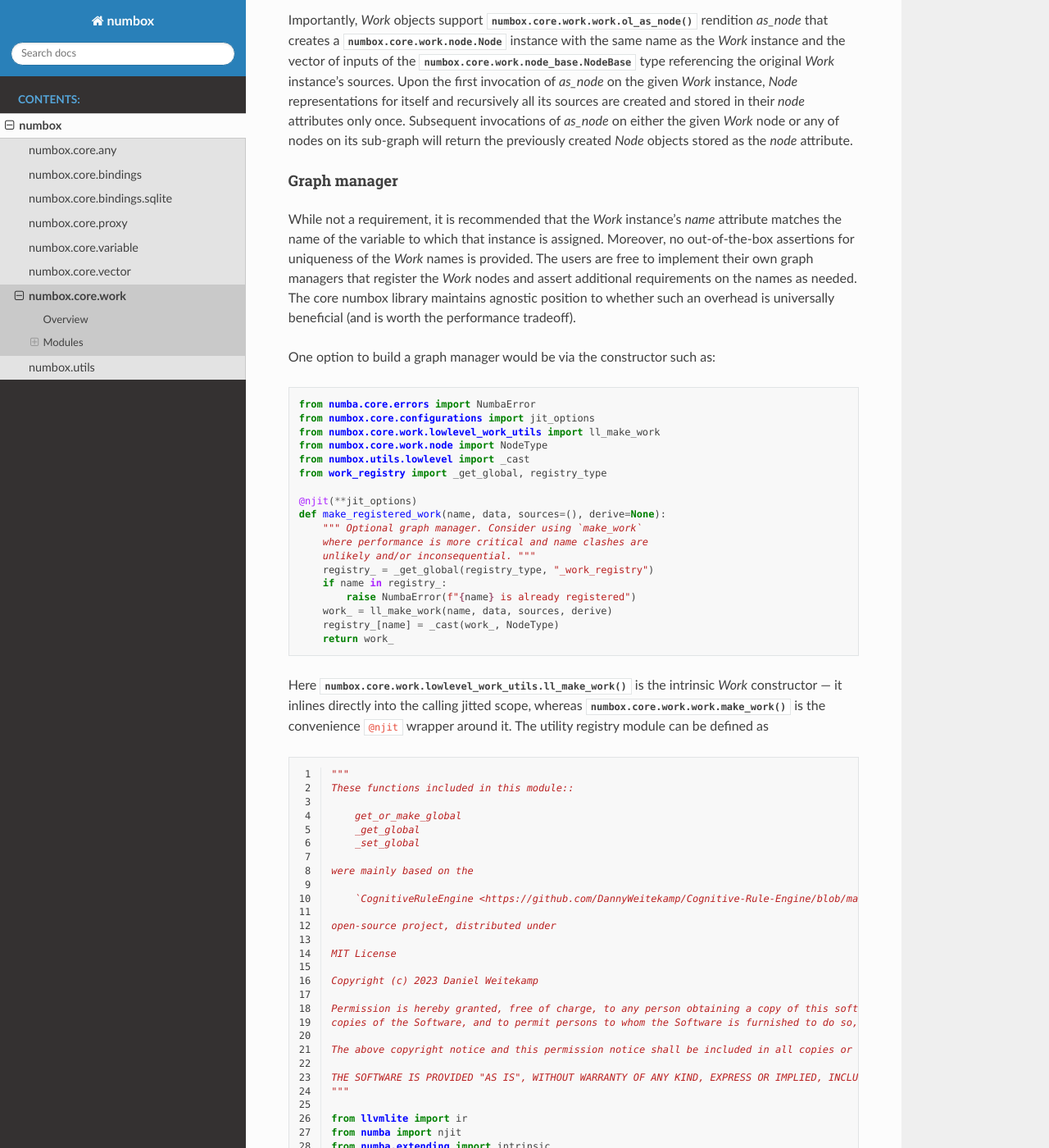
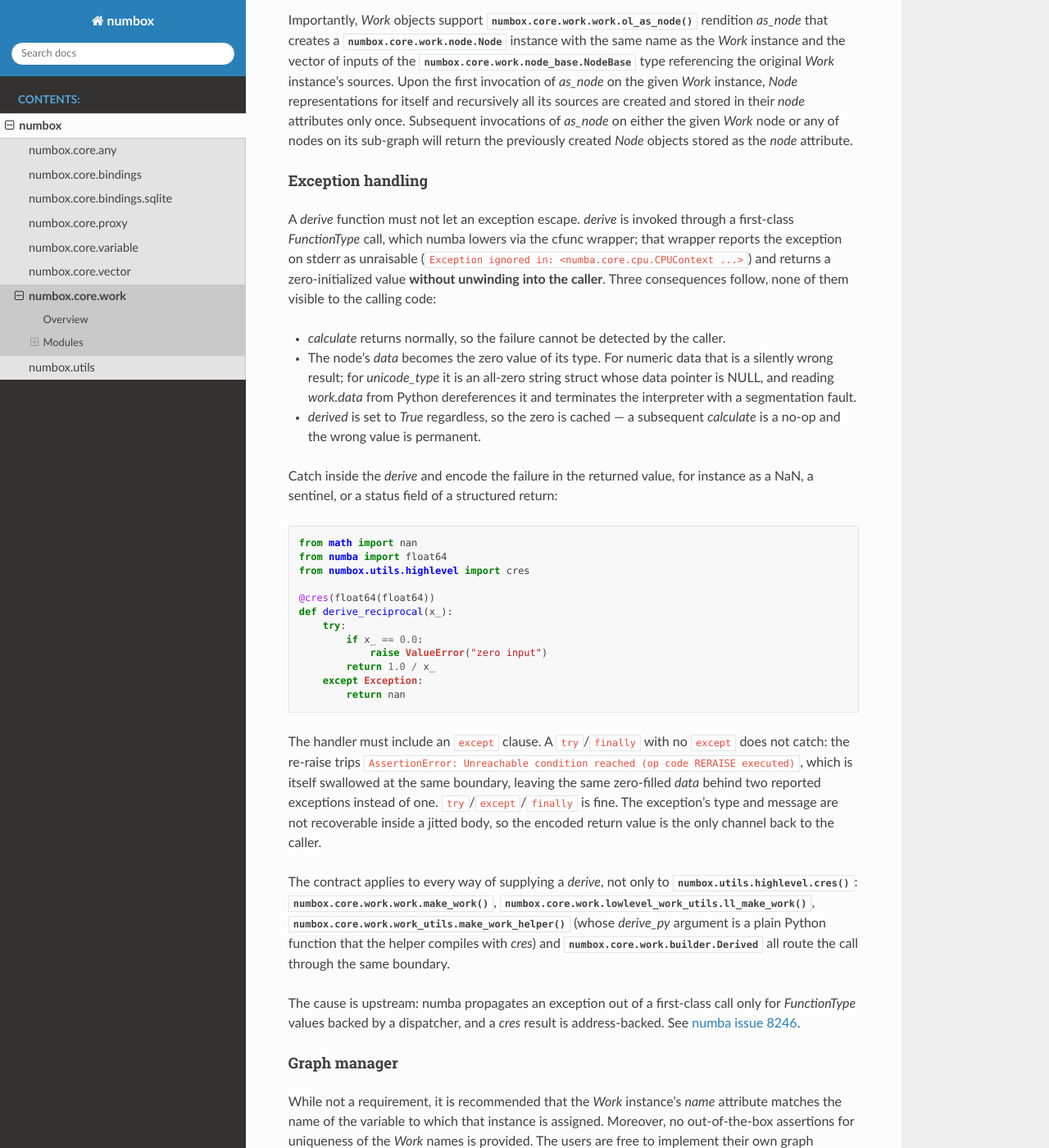
Before and after one commit to Goykhman/numbox, a Sphinx documentation site: the page built from docs/numbox.core.work.rst, in a window 1280 px wide and 1400 px high, scrolled down 10384 px. Shown: the whole window at 82% size. Built offline with Sphinx 7.4.7 and the Read the Docs theme 3.1.0, drawn with Linux system fonts in a browser that asks for light colours; some of the changed text lies outside the part shown.

Commit message:
Document the Work.derive exception contract
A derive is invoked through a first-class FunctionType call, which numba
lowers via the cfunc wrapper. That wrapper reports a raised exception as
unraisable and returns a zero-initialized value without unwinding, so
calculate() completes normally, data is left zero-filled, and derived is
set anyway -- caching the zero. For unicode data, reading it back from
Python then segfaults the interpreter.

Add an "Exception handling" section to the work docs: the consequences,
the encode-failure-in-the-return-value remedy, and the requirement that
the handler include an except clause (a try/finally with no except trips
AssertionError: Unreachable condition reached, which is swallowed in
turn). Scope the contract to every derive path -- make_work, ll_make_work,
make_work_helper(derive_py=...) and Derived -- not only cres. Note in
Implementation details that derived is set unconditionally, and in the
Work.derive attribute docstring.

Pin the two properties that keep the value path immune to the related
literal-return loss: cres requires an explicit Signature, and make_work
refuses a bare CPUDispatcher.

```diff
--- a/docs/numbox.core.work.rst
+++ b/docs/numbox.core.work.rst
@@ -508,6 +508,59 @@ are created and stored in their `node` attributes only once. Subsequent invocati
 of `as_node` on either the given `Work` node or any of nodes on its sub-graph
 will return the previously created `Node` objects stored as the `node` attribute.
 
+Exception handling
+******************
+
+A `derive` function must not let an exception escape. `derive` is invoked through a
+first-class `FunctionType` call, which numba lowers via the cfunc wrapper; that wrapper
+reports the exception on stderr as unraisable (``Exception ignored in:
+<numba.core.cpu.CPUContext ...>``) and returns a zero-initialized value **without
+unwinding into the caller**. Three consequences follow, none of them visible to the
+calling code:
+
+- `calculate` returns normally, so the failure cannot be detected by the caller.
+- The node's `data` becomes the zero value of its type. For numeric data that is a
+  silently wrong result; for `unicode_type` it is an all-zero string struct whose data
+  pointer is NULL, and reading `work.data` from Python dereferences it and terminates
+  the interpreter with a segmentation fault.
+- `derived` is set to `True` regardless, so the zero is cached — a subsequent
+  `calculate` is a no-op and the wrong value is permanent.
+
+Catch inside the `derive` and encode the failure in the returned value, for instance as
+a NaN, a sentinel, or a status field of a structured return::
+
+    from math import nan
+    from numba import float64
+    from numbox.utils.highlevel import cres
+
+    @cres(float64(float64))
+    def derive_reciprocal(x_):
+        try:
+            if x_ == 0.0:
+                raise ValueError("zero input")
+            return 1.0 / x_
+        except Exception:
+            return nan
+
+The handler must include an ``except`` clause. A ``try``/``finally`` with no ``except``
+does not catch: the re-raise trips ``AssertionError: Unreachable condition reached
+(op code RERAISE executed)``, which is itself swallowed at the same boundary, leaving
+the same zero-filled `data` behind two reported exceptions instead of one.
+``try``/``except``/``finally`` is fine. The exception's type and message are not
+recoverable inside a jitted body, so the encoded return value is the only channel back
+to the caller.
+
+The contract applies to every way of supplying a `derive`, not only to
+:func:`numbox.utils.highlevel.cres`: :func:`numbox.core.work.work.make_work`,
+:func:`numbox.core.work.lowlevel_work_utils.ll_make_work`,
+:func:`numbox.core.work.work_utils.make_work_helper` (whose `derive_py` argument is a
+plain Python function that the helper compiles with `cres`) and
+:class:`numbox.core.work.builder.Derived` all route the call through the same boundary.
+
+The cause is upstream: numba propagates an exception out of a first-class call only for
+`FunctionType` values backed by a dispatcher, and a `cres` result is address-backed.
+See `numba issue 8246 <https://github.com/numba/numba/issues/8246>`_.
+
 Graph manager
 *************
 
@@ -571,7 +624,10 @@ sources.
 To avoid repeated calculation of the same node, `Work` has `derived` boolean flag
 that is set to `True` once the node has been calculated, preventing subsequent
 re-derivation. In particular, this ensures that DFS calculation of the node's
-sources happens just once.
+sources happens just once. The flag is set unconditionally, including when the
+`derive` raised and its exception was swallowed at the first-class call boundary
+(see `Exception handling`_ above) — the zero-filled `data` is then cached like any
+other result.
 
 .. automodule:: numbox.core.work.work
    :members:
```
Also changed, not shown: 2 other files.
